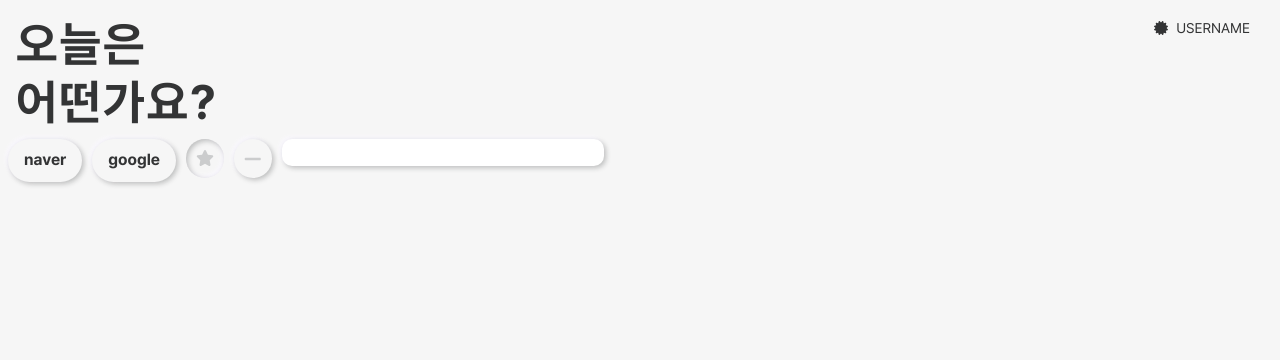
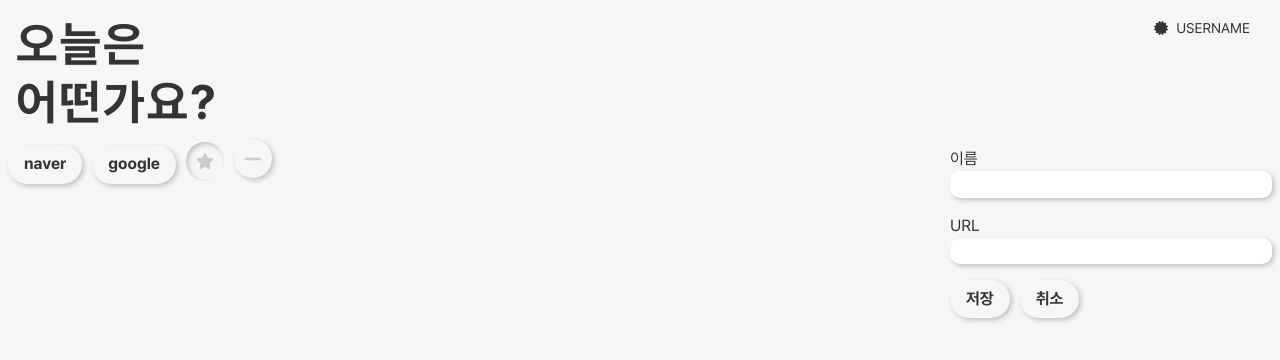
Before and after one commit to codestates-seb/seb40_main_029, a React (Create React App) app in the folder client/: page / in a window 1280 px wide. Both pictures are taken after a click on the button 204 px from the left and 158 px from the top of the page. Shown: the top 360 px of the page. Built offline with nearby package versions, Linux system fonts and the light colour scheme.

Commit message:
feat : bookmark crud 구현중

```diff
--- a/client/src/components/module/Bookmark.js
+++ b/client/src/components/module/Bookmark.js
@@ -3,7 +3,7 @@ import Button from '../atoms/Button';
 import { FontAwesomeIcon } from '@fortawesome/react-fontawesome';
 import { faStar, faMinus } from '@fortawesome/free-solid-svg-icons';
 import { useState } from 'react';
-import Input from '../atoms/Input';
+import BookmarkInput from './BookmarkInput';
 
 const LightIcon = styled.span`
   svg {
@@ -31,6 +31,7 @@ const Bookmark = () => {
   };
   return (
     <>
+      <div>
         {dummyBookmark.length !== 0
           ? dummyBookmark.map((book, i) => {
               return (
@@ -50,9 +51,10 @@ const Bookmark = () => {
             <FontAwesomeIcon icon={faMinus} size="lg" />
           </LightIcon>
         </Button>
+      </div>
       {isOpen ? (
         <div>
-          <Input />
+          <BookmarkInput setIsOpen={setIsOpen} dummyBookmark={dummyBookmark} />
         </div>
       ) : null}
     </>
--- /dev/null
+++ b/client/src/components/module/BookmarkInput.js
@@ -0,0 +1,52 @@
+import styled from 'styled-components';
+import Input from '../atoms/Input';
+import Button from '../atoms/Button';
+import { useState } from 'react';
+import useInput from '../../utils/useInput';
+const BookmarkModal = styled.div`
+  position: absolute;
+  right: 0;
+  padding: 8px;
+`;
+const InputWraper = styled.form`
+  display: flex;
+  flex-direction: column;
+  margin-bottom: 8px;
+`;
+
+const BookmarkInput = ({ setIsOpen, dummyBookmark }) => {
+  const [bookName, bookNameBind] = useInput('');
+  const [bookUrl, bookUrlBind] = useInput('');
+  const [booksArr, setBookmarkArr] = useInput(dummyBookmark);
+
+  const handleBookmarkClose = () => {
+    setIsOpen(false);
+  };
+  const handleBookmarkSubmit = e => {
+    e.preventDefault();
+    localStorage.setItem('bookmark', `name: ${bookName}, url: ${bookUrl}`);
+    let test = JSON.stringify(localStorage.getItem('bookmark'));
+    console.log(test);
+  };
+
+  return (
+    <BookmarkModal>
+      <InputWraper>
+        <label htmlFor="name">이름</label>
+        <Input name="name" value={bookNameBind} />
+        <label htmlFor="url">URL</label>
+        <Input name="url" value={bookUrlBind} />
+        <div>
+          <Button size="long" onClick={handleBookmarkSubmit}>
+            저장
+          </Button>
+          <Button size="long" onClick={handleBookmarkClose}>
+            취소
+          </Button>
+        </div>
+      </InputWraper>
+    </BookmarkModal>
+  );
+};
+
+export default BookmarkInput;
```
Lines whose indentation alone changed are shown as unchanged.
